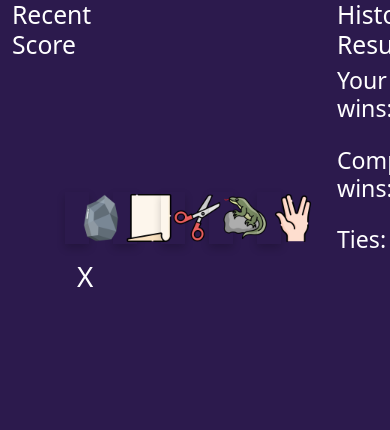
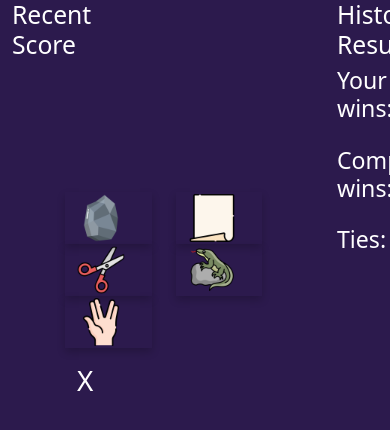
Before and after one commit to luispierro/project2-codeinstitute, a website: page index.html in a window 390 px wide. Shown: the top 430 px of the page. Drawn offline with nearby package versions, Linux system fonts and the light colour scheme; files that its build step writes are made by us from their sources.

Commit message:
make icons brake on going to smaller screen

```diff
--- a/index.html
+++ b/index.html
@@ -31,15 +31,15 @@
                     <div class="row pt-5"></div>
                     <div class="row pt-5"></div>
                     <div class="row justify-content-md-center pt-5">
-                        <div class="col-1 rock-button" id="rock-button"><img src="assets/rock/favicon.ico" alt="icon of twitter"></div>
+                        <div class="col-md-1 col-4 rock-button justify-content-md-center" id="rock-button"><img src="assets/rock/favicon.ico" alt="icon of twitter"></div>
                         <div class="col-1"></div>
-                        <div class="col-1 paper-button" id="paper-button"><img src="assets/paper/favicon.ico" alt="icon of twitter"></div>
+                        <div class="col-md-1 col-4 paper-button justify-content-md-center" id="paper-button"><img src="assets/paper/favicon.ico" alt="icon of twitter"></div>
                         <div class="col-1"></div>
-                        <div class="col-1 scissor-button" id="scissor-button"><img src="assets/scissor/favicon.ico" alt="icon of twitter"></div>
+                        <div class="col-md-1 col-4 scissor-button justify-content-md-center" id="scissor-button"><img src="assets/scissor/favicon.ico" alt="icon of twitter"></div>
                         <div class="col-1"></div>
-                        <div class="col-1 lizard-button" id="lizard-button"><img src="assets/lizard/favicon.ico" alt="icon of twitter"></div>
+                        <div class="col-md-1 col-4 lizard-button justify-content-md-center" id="lizard-button"><img src="assets/lizard/favicon.ico" alt="icon of twitter"></div>
                         <div class="col-1"></div>
-                        <div class="col-1 spock-button" id="spock-button"><img src="assets/spock/favicon.ico" alt="icon of twitter"></div>
+                        <div class="col-md-1 col-4 spock-button justify-content-md-center" id="spock-button"><img src="assets/spock/favicon.ico" alt="icon of twitter"></div>
                     </div>
                     <div class="row pt-2"></div>
                     <div class="row pt-2"></div>
```
